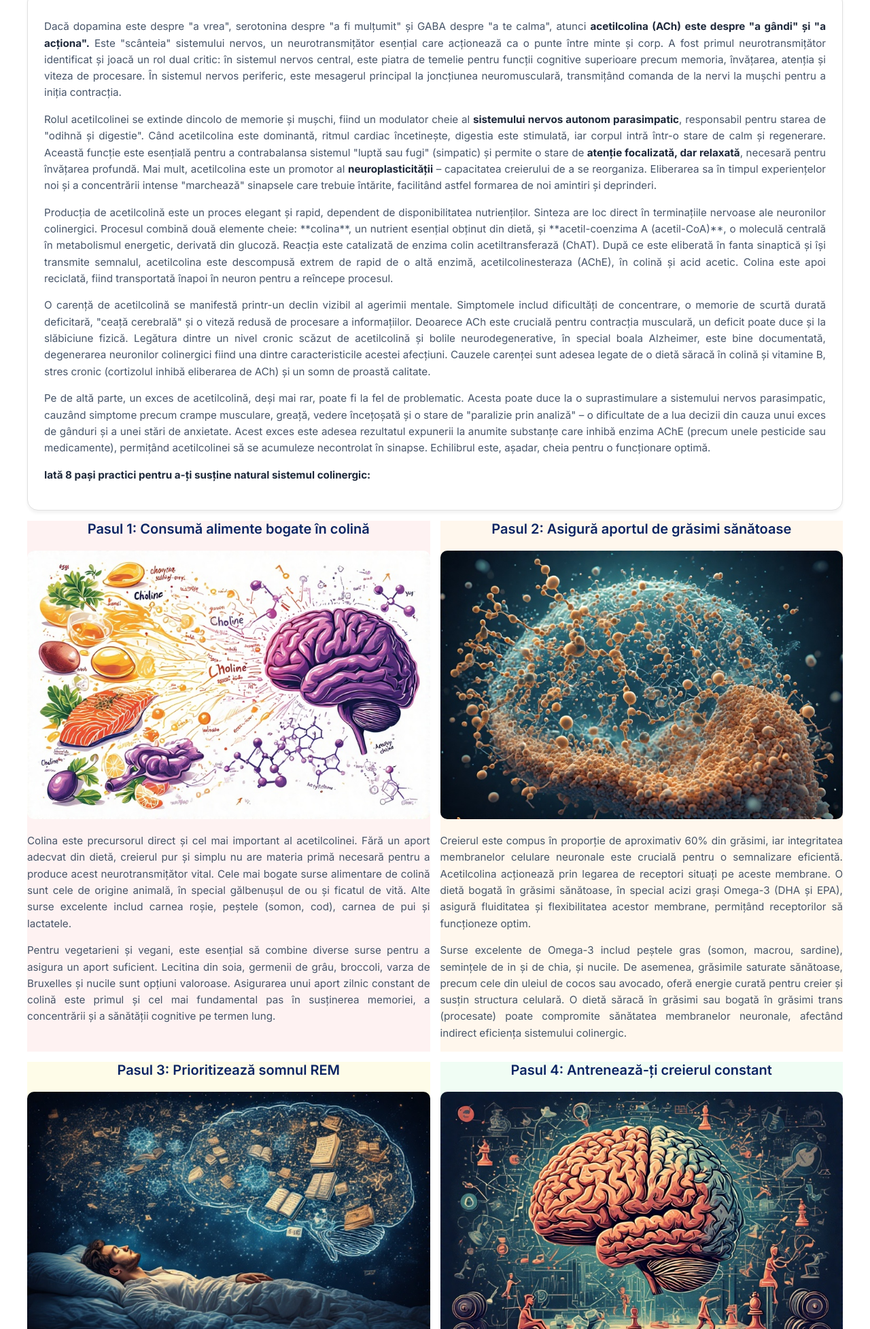
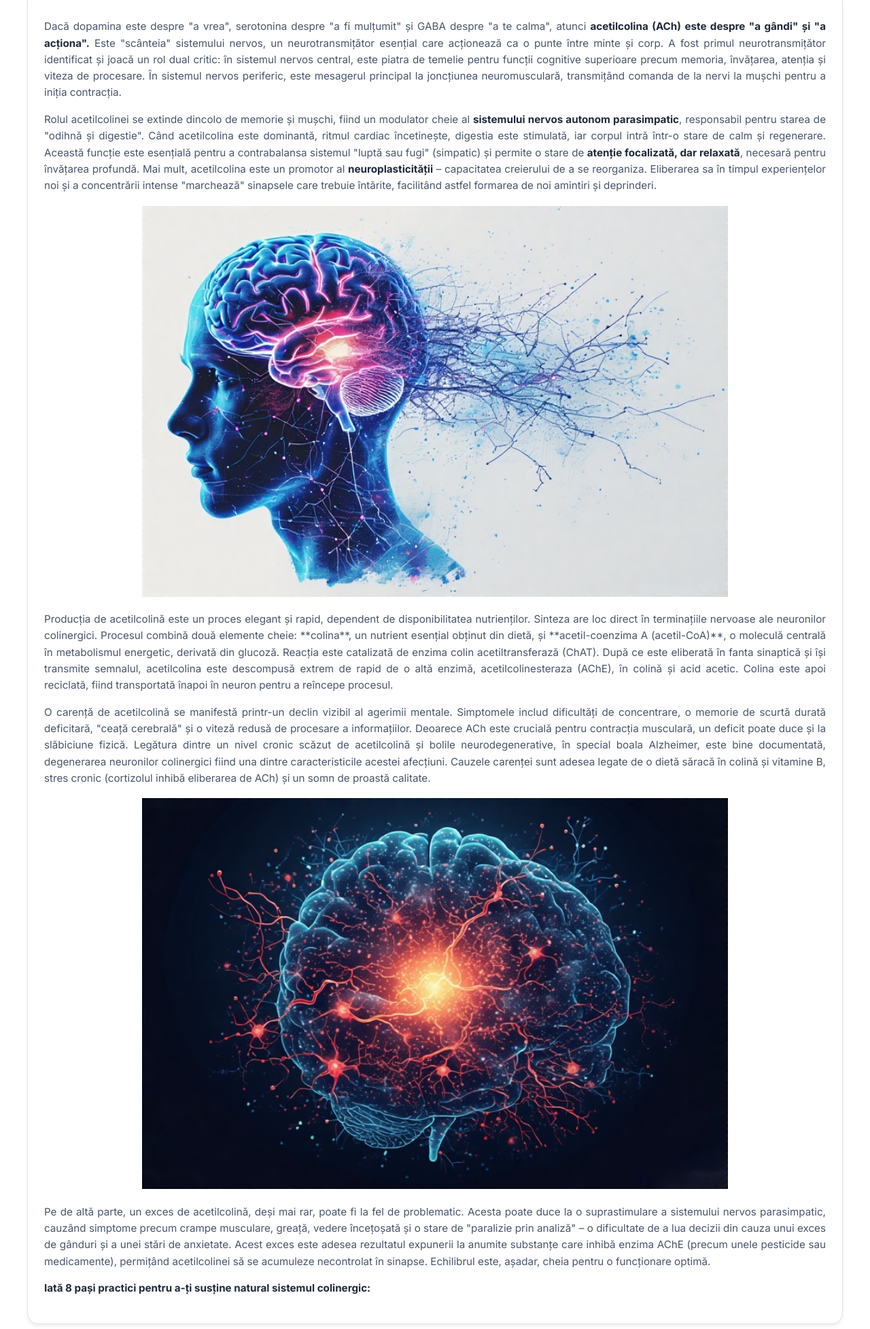
Before and after one commit to Roro44G1/nutrisibholistic, a plain HTML site: page acetilcolina.html in a window 1280 px wide. Shown: the part 284-2239 px from the top of the page at 68% size. Drawn offline with Linux system fonts and the light colour scheme.

Commit message:
Update acetilcolina.html

```diff
--- a/acetilcolina.html
+++ b/acetilcolina.html
@@ -165,12 +165,18 @@
                     <p>
                         Rolul acetilcolinei se extinde dincolo de memorie și mușchi, fiind un modulator cheie al <strong>sistemului nervos autonom parasimpatic</strong>, responsabil pentru starea de "odihnă și digestie". Când acetilcolina este dominantă, ritmul cardiac încetinește, digestia este stimulată, iar corpul intră într-o stare de calm și regenerare. Această funcție este esențială pentru a contrabalansa sistemul "luptă sau fugi" (simpatic) și permite o stare de <strong>atenție focalizată, dar relaxată</strong>, necesară pentru învățarea profundă. Mai mult, acetilcolina este un promotor al <strong>neuroplasticității</strong> – capacitatea creierului de a se reorganiza. Eliberarea sa în timpul experiențelor noi și a concentrării intense "marchează" sinapsele care trebuie întărite, facilitând astfel formarea de noi amintiri și deprinderi.
                     </p>
+                    <div style="text-align: center;">
+                        <img src="ach_1.jpg" alt="Acetilcolina" style="width: 75%; height: auto; margin: 2px 0;">
+                    </div>
                     <p>
                         Producția de acetilcolină este un proces elegant și rapid, dependent de disponibilitatea nutrienților. Sinteza are loc direct în terminațiile nervoase ale neuronilor colinergici. Procesul combină două elemente cheie: **colina**, un nutrient esențial obținut din dietă, și **acetil-coenzima A (acetil-CoA)**, o moleculă centrală în metabolismul energetic, derivată din glucoză. Reacția este catalizată de enzima colin acetiltransferază (ChAT). După ce este eliberată în fanta sinaptică și își transmite semnalul, acetilcolina este descompusă extrem de rapid de o altă enzimă, acetilcolinesteraza (AChE), în colină și acid acetic. Colina este apoi reciclată, fiind transportată înapoi în neuron pentru a reîncepe procesul.
                     </p>
                     <p>
                         O carență de acetilcolină se manifestă printr-un declin vizibil al agerimii mentale. Simptomele includ dificultăți de concentrare, o memorie de scurtă durată deficitară, "ceață cerebrală" și o viteză redusă de procesare a informațiilor. Deoarece ACh este crucială pentru contracția musculară, un deficit poate duce și la slăbiciune fizică. Legătura dintre un nivel cronic scăzut de acetilcolină și bolile neurodegenerative, în special boala Alzheimer, este bine documentată, degenerarea neuronilor colinergici fiind una dintre caracteristicile acestei afecțiuni. Cauzele carenței sunt adesea legate de o dietă săracă în colină și vitamine B, stres cronic (cortizolul inhibă eliberarea de ACh) și un somn de proastă calitate.
                     </p>
+                    <div style="text-align: center;">
+                        <img src="ach_2.jpg" alt="Acetilcolina" style="width: 75%; height: auto; margin: 2px 0;">
+                    </div>
                     <p>
                         Pe de altă parte, un exces de acetilcolină, deși mai rar, poate fi la fel de problematic. Acesta poate duce la o suprastimulare a sistemului nervos parasimpatic, cauzând simptome precum crampe musculare, greață, vedere încețoșată și o stare de "paralizie prin analiză" – o dificultate de a lua decizii din cauza unui exces de gânduri și a unei stări de anxietate. Acest exces este adesea rezultatul expunerii la anumite substanțe care inhibă enzima AChE (precum unele pesticide sau medicamente), permițând acetilcolinei să se acumuleze necontrolat în sinapse. Echilibrul este, așadar, cheia pentru o funcționare optimă.
                     </p>
```
